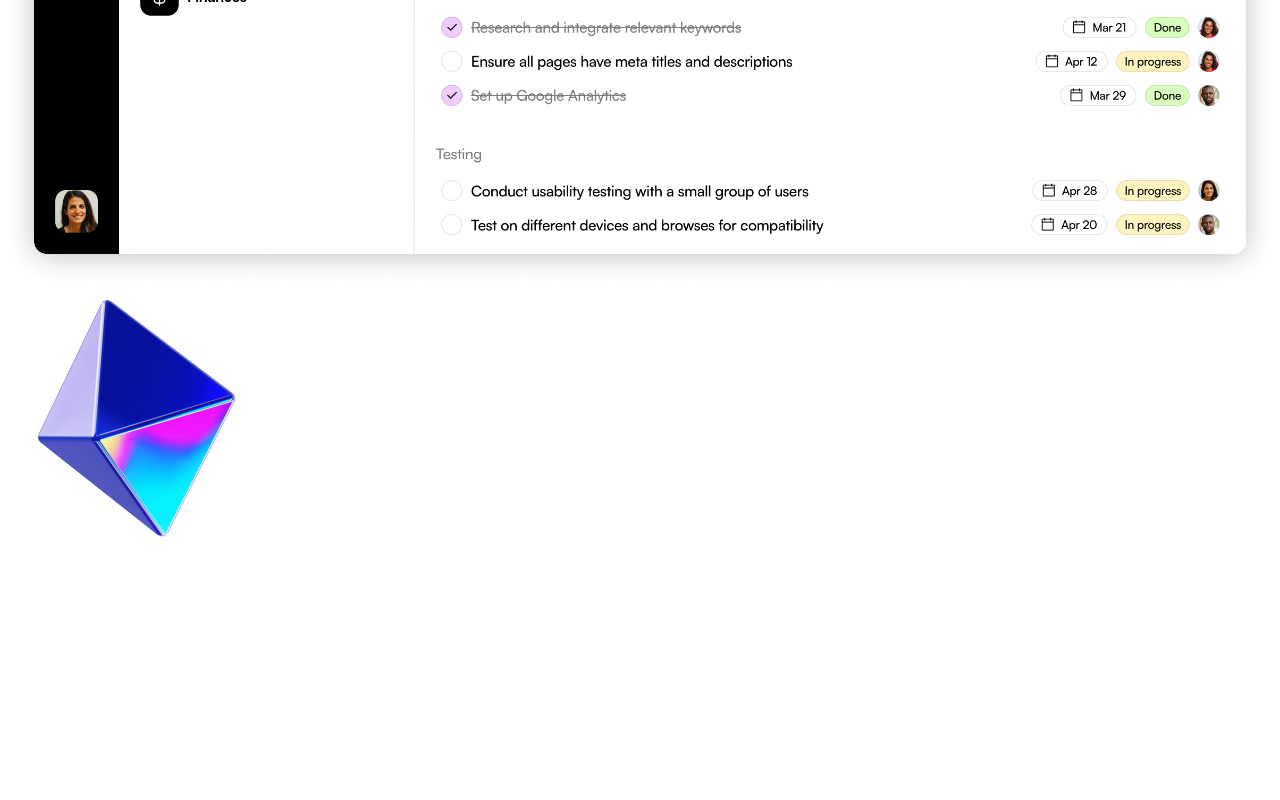
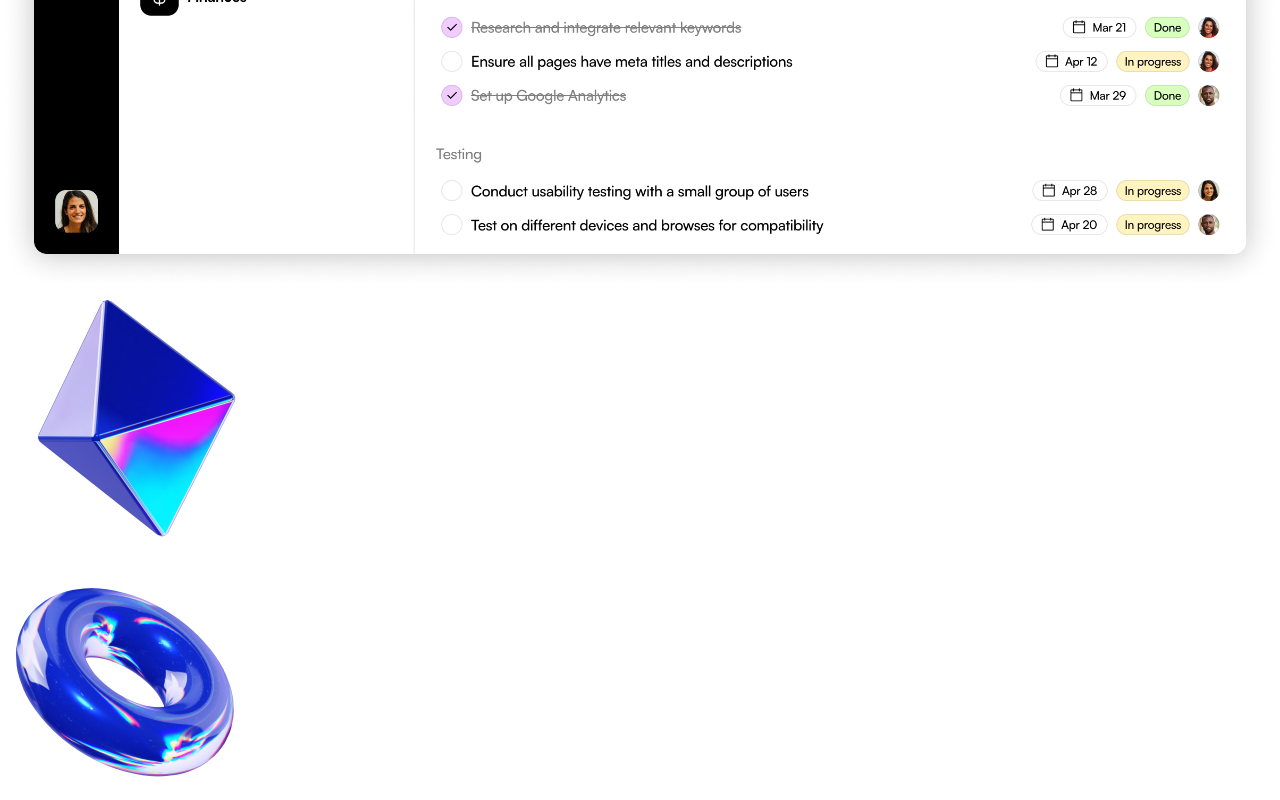
Before and after one commit to lahiruyasas7/light-saas-landing-page, a Next.js app: page / in a window 1280 px wide. Shown: the part 5673-6473 px from the top of the page. Before the commit the page ends 6225 px from the top, so only its background shows below. Built offline with nearby package versions, Linux system fonts and the light colour scheme.

Commit message:
feat: completed productShowCase UI

```diff
--- a/src/sections/ProductShowcase.tsx
+++ b/src/sections/ProductShowcase.tsx
@@ -1,9 +1,10 @@
 import ProductImage from "@/assets/product-image.png";
 import PyramidImage from "@/assets/pyramid.png";
+import TubeImage from "@/assets/tube.png";
 import Image from "next/image";
 export const ProductShowcase = () => {
   return (
-    <div className="section py-24 px-5 bg-gradient-to-b from-[#FFFFFF] to-[#D2DCFF] relative">
+    <div className="section py-24 px-5 bg-gradient-to-b from-[#FFFFFF] to-[#D2DCFF] relative overflow-x-clip">
       <div className="flex justify-center items-center">
         <div className="flex flex-col justify-center gap-4 items-center max-w-[728px] lg:max-w-[1040px">
           <h4 className="text-sm inline-flex border border-[#222222/10] px-3 py-1 rounded-lg">
@@ -22,7 +23,7 @@ export const ProductShowcase = () => {
       <div>
         <Image src={ProductImage} alt="product image" />
       </div>
-      <div>
+
       <Image
         src={PyramidImage}
         alt="pyramid image"
@@ -30,7 +31,14 @@ export const ProductShowcase = () => {
         height={262}
         className="hidden md:block md:top-[286px] md:left-[630px] md:absolute lg:left-[1002px]"
       />
-      </div>
+
+      <Image
+        src={TubeImage}
+        alt="tube image"
+        width={248}
+        height={248}
+        className="hidden md:block md:top-[576px] md:left-[-124px] md:absolute lg:right-[1002px] lg:left-[-64px] lg:top-[742px]"
+      />
     </div>
   );
 };
```
Lines whose indentation alone changed are shown as unchanged.
